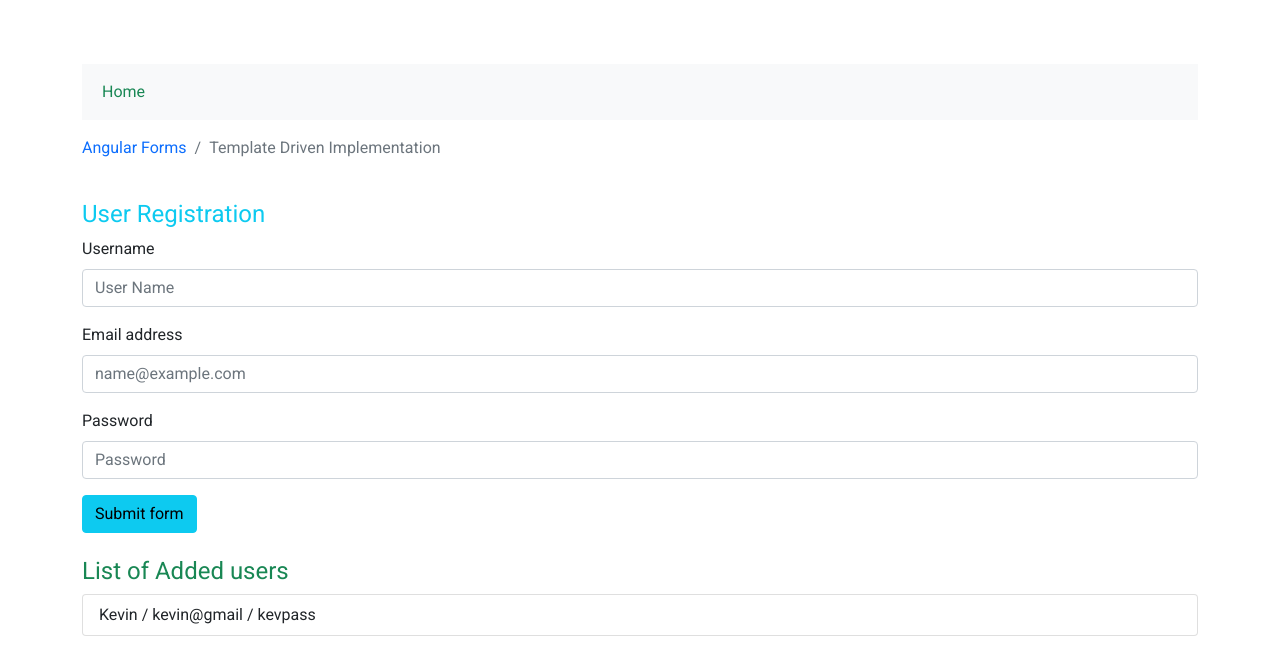
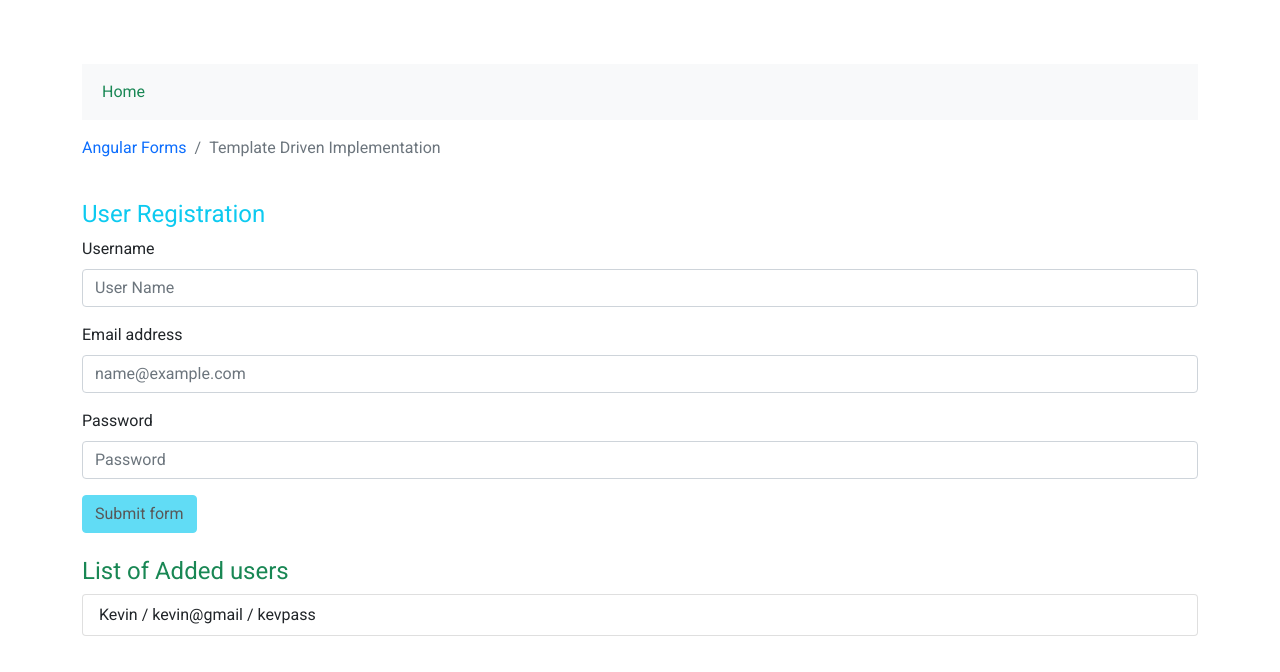
Before and after one commit to SagallaBrian/angular1, an Angular app: page /tut4a in a window 1280 px wide. Shown: the top 672 px of the page. Built offline with nearby package versions, Linux system fonts and the light colour scheme.

Commit message:
Small modifications

```diff
--- a/src/app/comp4a/comp4a.component.html
+++ b/src/app/comp4a/comp4a.component.html
@@ -32,19 +32,22 @@
             </div>
             <div class="mb-3">
                 <label for="usema" class="form-label">Email address</label>
-                <input type="email" class="form-control" id="usema" placeholder="name@example.com" name="usremailimp"
-                    required ngModel />
+                <input type="email" class="form-control" id="usema" placeholder="name@example.com"
+                    name="usremailimp" required ngModel />
             </div>
             <div class="mb-3">
                 <label for="uspas" class="form-label">Password</label>
-                <input type="password" class="form-control" id="uspas" placeholder="Password" name="usrpassimp" required
+                <input type="password" class="form-control" id="uspas" placeholder="Password"
+                name="usrpassimp" required
                     ngModel />
             </div>
             <div>
-                <button class="btn btn-info" type="submit">Submit form</button>
+                <button class="btn btn-info"  [disabled]="!myvar.valid" type="submit">Submit form</button>
             </div>
         </form>
     </div>
+
+    <div *ngIf="myformsubmitted" class="my-3 alert alert-success">Form Submitted Successfully</div>
 
     <div class="py-4">
         <h4 class="fw-normal text-success">List of Added users</h4>
--- a/src/app/comp4a/comp4a.component.ts
+++ b/src/app/comp4a/comp4a.component.ts
@@ -1,4 +1,5 @@
 import { Component, OnInit } from '@angular/core';
+import { Router } from '@angular/router';
 import { LessonsService } from "../lessons.service";
 
 
@@ -11,8 +12,9 @@ import { LessonsService } from "../lessons.service";
 })
 export class Comp4aComponent implements OnInit {
     receivedarrays: { username: string, usremail: string, usrpass: string }[] = [] ;
+    myformsubmitted:boolean = false ;
 
-    constructor(private myaddproo: LessonsService) {
+    constructor(private myaddproo: LessonsService, private router: Router) {
        this.receivedarrays = myaddproo.getuserinfo();
     }
 
@@ -27,7 +29,10 @@ export class Comp4aComponent implements OnInit {
             usrpassimp: string
         }
         let mydata: FormInterface = myformdata.form.value ;
-        this.myaddproo.addinfo(mydata)
+        this.myaddproo.addinfo(mydata);
+        myformdata.reset();
+        this.myformsubmitted = true ;
+        // this.router.navigate(['./tut4']);
     }
 
 }
```
